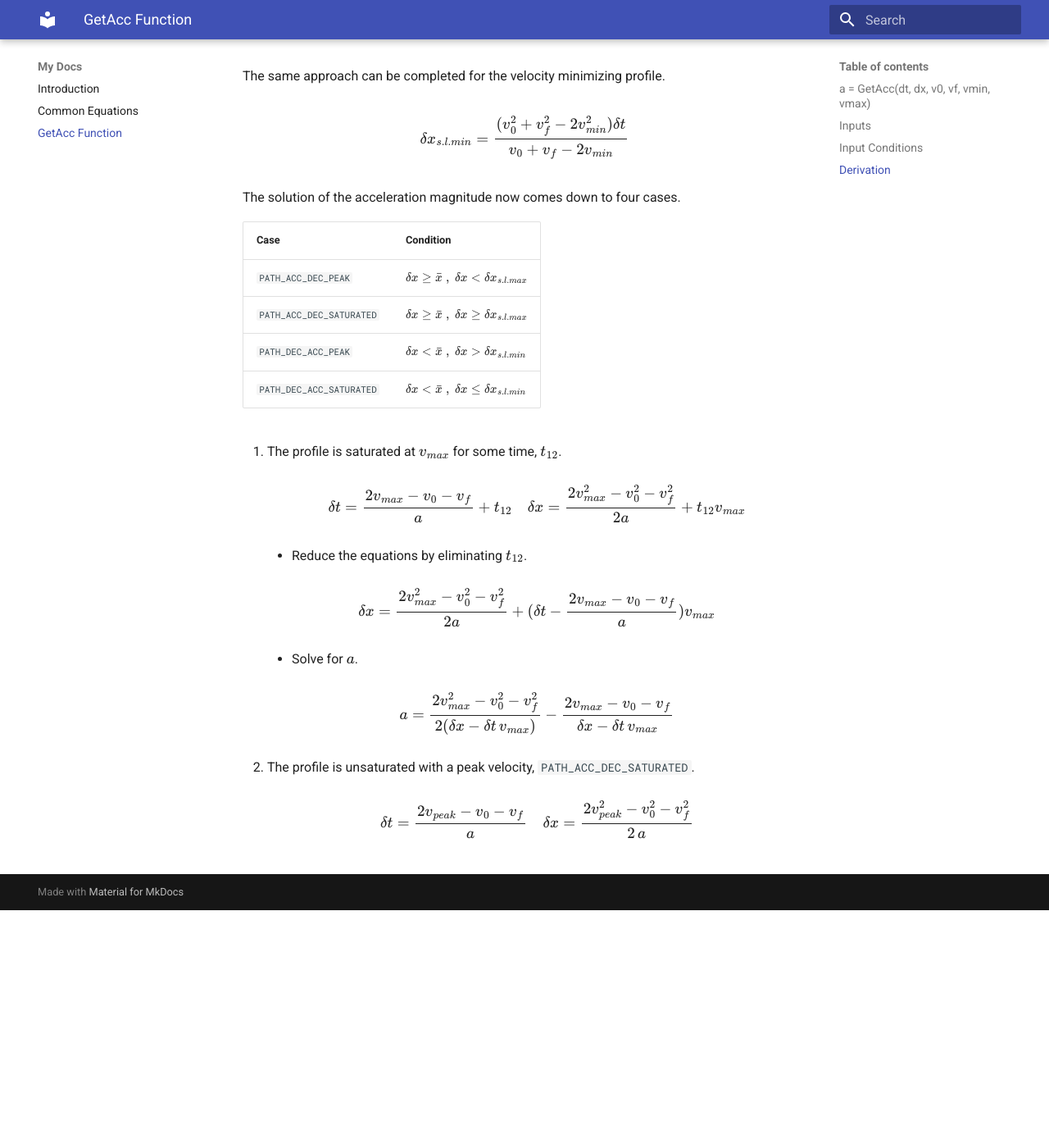
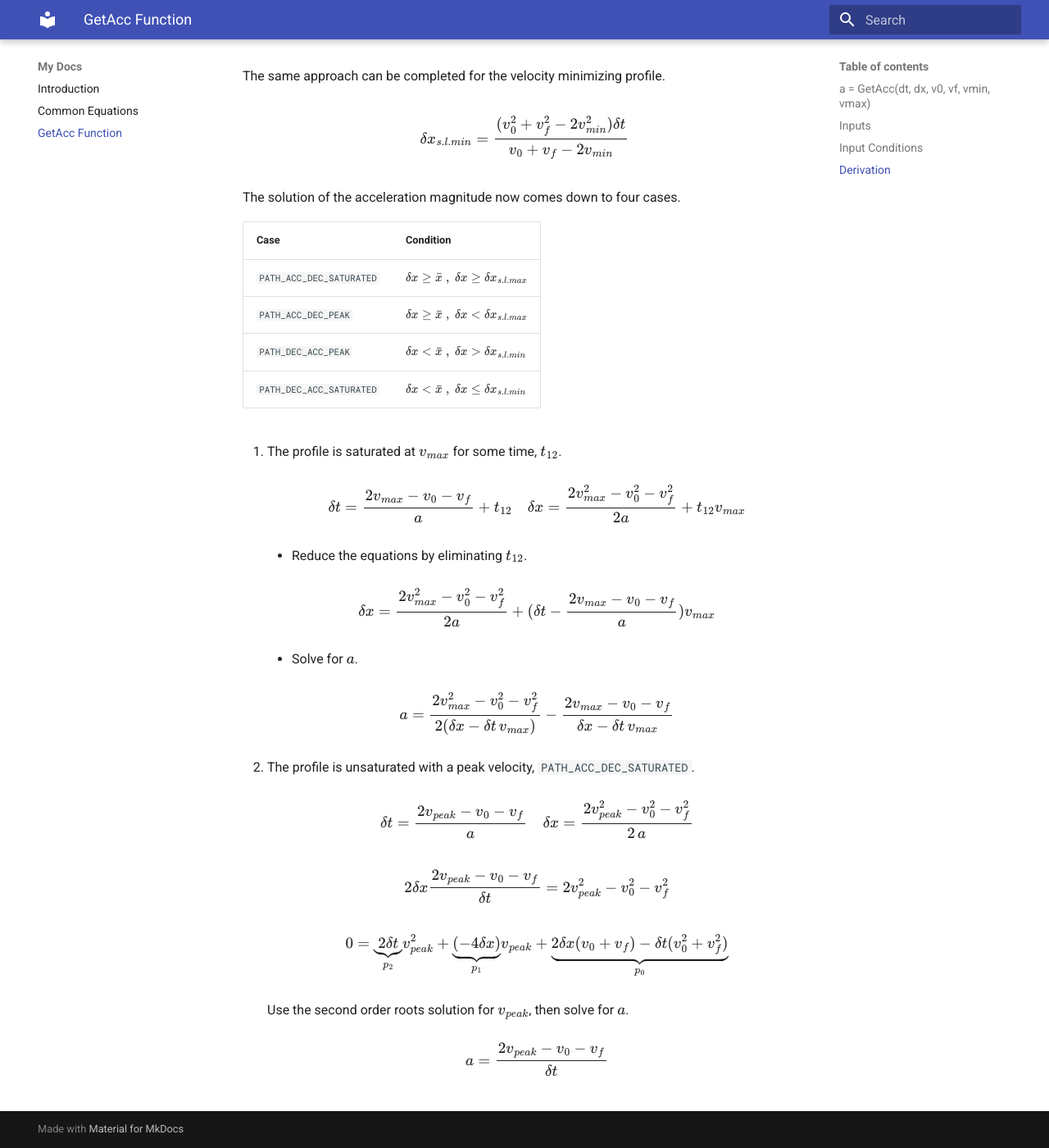
Before and after one commit to tmatijevich/PathPlanOctave, an MkDocs documentation site: the page built from docs/GetAcc.md, in a window 1280 px wide and 1400 px high, scrolled down 1501 px. Shown: the whole window at 82% size. Built offline with MkDocs 1.6.1 and Material for MkDocs 9.7.7, drawn with Linux system fonts in a browser that asks for light colours; before the commit the page ends 2611 px from its top, so only the background shows below that.

Commit message:
Further GetAcc derivation

```diff
--- a/docs/GetAcc.md
+++ b/docs/GetAcc.md
@@ -61,8 +61,8 @@ The solution of the acceleration magnitude now comes down to four cases.
 
 Case | Condition
 -----|----------
+`PATH_ACC_DEC_SATURATED` | $\delta x \geq \bar{x} \;,\; \delta x \geq {\delta x}_{s.l.max}$
 `PATH_ACC_DEC_PEAK` | $\delta x \geq \bar{x} \;,\; \delta x < {\delta x}_{s.l.max}$
-`PATH_ACC_DEC_SATURATED` | $\delta x \geq \bar{x} \;,\; \delta x \geq {\delta x}_{s.l.max}$
 `PATH_DEC_ACC_PEAK` | $\delta x < \bar{x} \;,\; \delta x > {\delta x}_{s.l.min}$
 `PATH_DEC_ACC_SATURATED` | $\delta x < \bar{x} \;,\; \delta x \leq {\delta x}_{s.l.min}$
 
@@ -89,3 +89,17 @@ Case | Condition
 	$$
 	\delta t = \frac{2 v_{peak} - v_0 - v_f}{a} \quad \delta x = \frac{2 v_{peak}^2 - v_0 ^ 2 - v_f^2}{2 \, a}
 	$$
+
+	$$
+	2 \delta x \frac{2 v_{peak} - v_0 - v_f}{\delta t} = 2 v_{peak}^2 - v_0^2 - v_f^2
+	$$
+
+	$$
+	0 = \underbrace{2 \delta t}_{p_2} v_{peak}^2 + \underbrace{(-4 \delta x)}_{p_1} v_{peak} + \underbrace{2 \delta x (v_0 + v_f) - \delta t (v_0^2 + v_f^2)}_{p_0}
+	$$
+
+	Use the second order roots solution for $v_{peak}$, then solve for $a$.
+
+	$$
+	a = \frac{2 v_{peak} - v_0 - v_f}{\delta t}
+	$$
```
